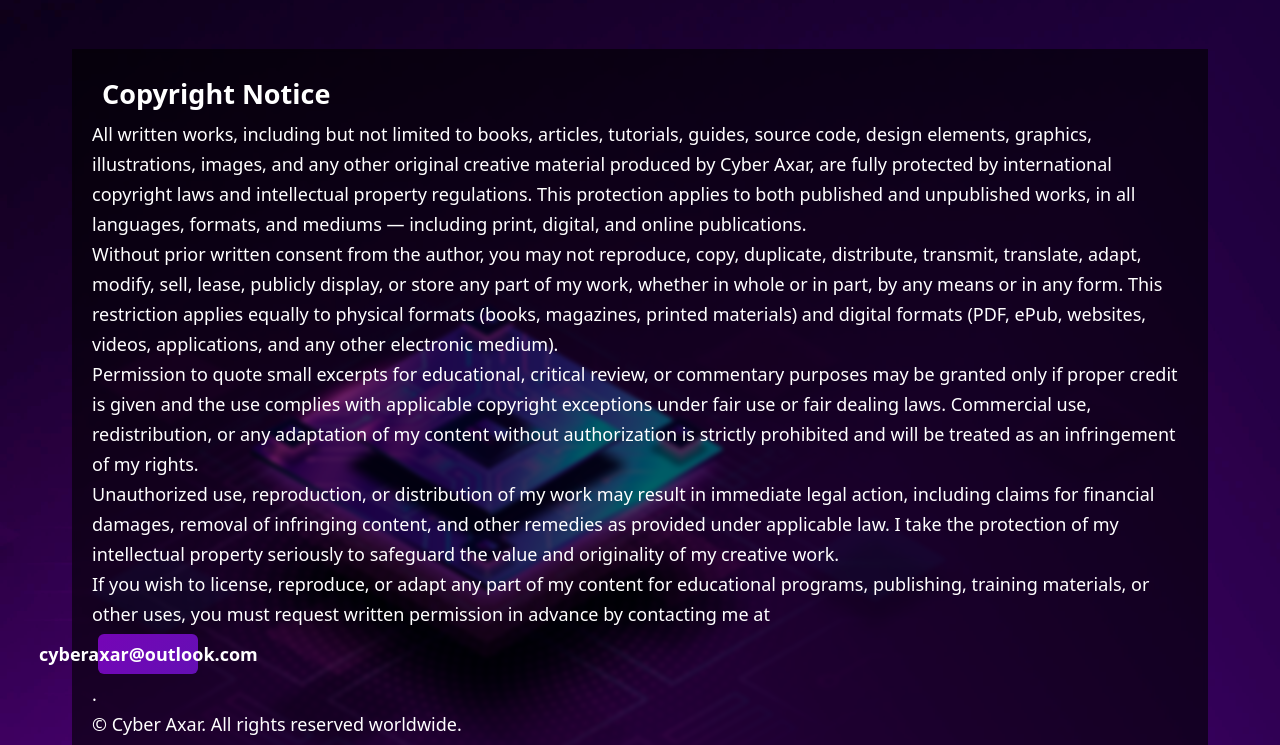
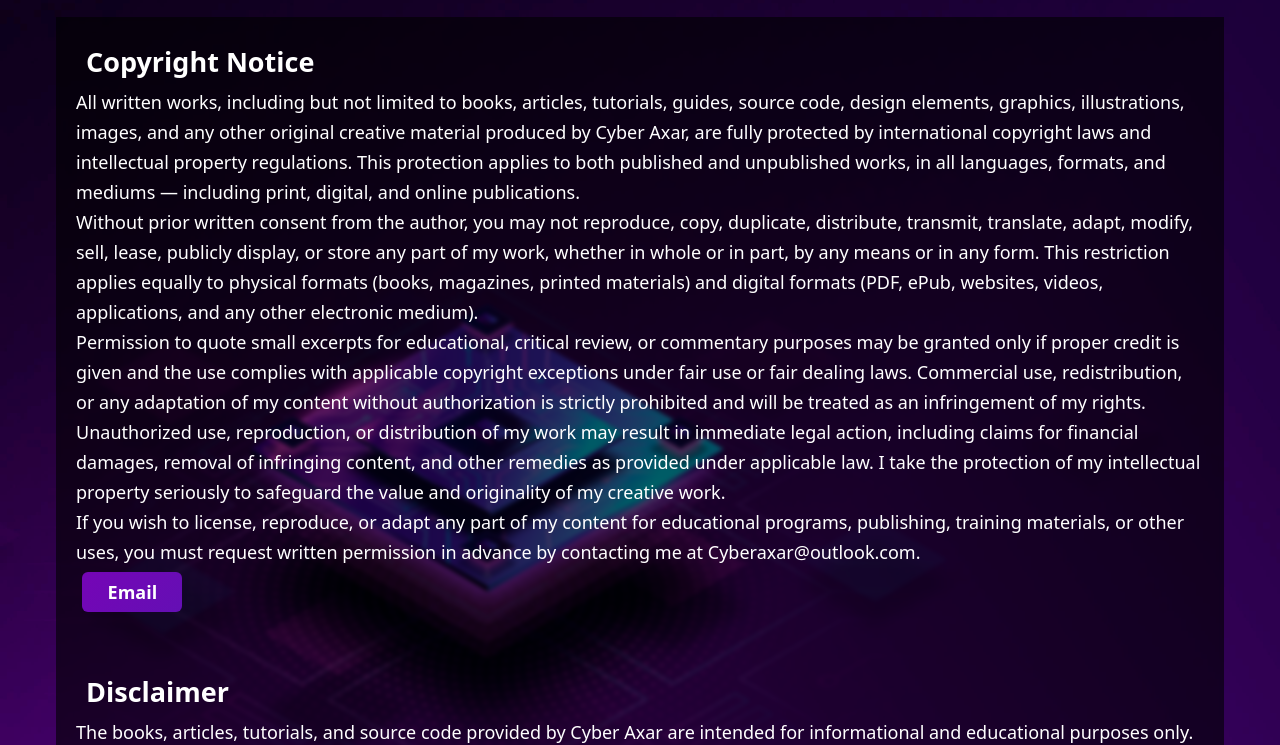
Before and after one commit to cyberaxar/cyberaxar.github.io, a plain HTML site: page home/about/copyright.html in a window 1280 px wide. Shown: the part 65-810 px from the top of the page. Drawn offline with Linux system fonts and the light colour scheme.

Commit message:
fixed issue

```diff
--- a/home/about/copyright.html
+++ b/home/about/copyright.html
@@ -85,7 +85,7 @@
 
     <main class="main">
 
-        <article class="main">
+        <article class="article">
             <section class="note section">
                 <h2>Copyright Notice</h2>
                 <p>
@@ -117,11 +117,8 @@
                 <p>
                     If you wish to license, reproduce, or adapt any part of my content for educational programs,
                     publishing, training materials, or other uses, you must request written permission in advance by
-                    contacting me at <a href="mailto:cyberaxar@outlook.com">cyberaxar@outlook.com</a>.
-                </p>
-                <p>
-                    © <span id="year"></span> Cyber Axar. All rights reserved worldwide.
-                </p>
+                    contacting me at Cyberaxar@outlook.com.</p>
+                <p><a href="mailto:cyberaxar@outlook.com">Email</a></p>
             </section>
 
             <section class="note section">
--- a/src/css/style.css
+++ b/src/css/style.css
@@ -151,10 +151,15 @@
 
 .article {
     width: 100%;
+     background-color: rgba(0, 0, 0, 0.6);
+    /* 60% opacity black */
+    backdrop-filter: blur(2px);
+    /* optional, adds nice blur effect behind */
 }
 
 .section {
     margin-bottom: 1.25rem;
+
 }
 
 .section h3 {
@@ -207,10 +212,7 @@
     font-size: 1.1rem;
     line-height: 30px;
     padding: 20px;
-    background-color: rgba(0, 0, 0, 0.6);
-    /* 60% opacity black */
-    backdrop-filter: blur(2px);
-    /* optional, adds nice blur effect behind */
+
 }
 
 .description p {
@@ -281,9 +283,7 @@
     line-height: 30px;
     margin-bottom: 10px;
     padding: 20px;
-    background-color: rgba(0, 0, 0, 0.6);
-    /* 60% opacity black */
-    backdrop-filter: blur(2px);
+
 }
 
 .note h3,
```
